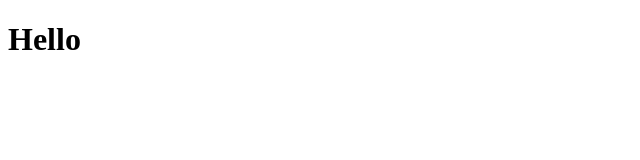
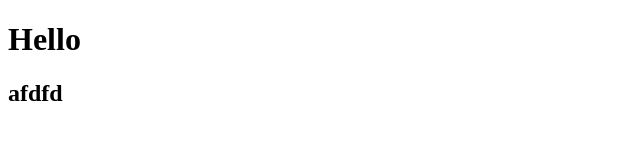
Before and after one commit to bygehbiu/JS-project, a plain HTML site: page index.html in a window 1280 px wide. Shown: the whole page, without its empty margins (0-640 px from the left). Drawn offline with Linux system fonts and the light colour scheme.

Commit message:
Добавил h2

```diff
--- a/index.html
+++ b/index.html
@@ -10,6 +10,7 @@
 
 <body>
     <h1>Hello</h1>
+    <h2>afdfd</h2>
     <!-- Git -->
     <!-- Для того чтобы гит начал следитить за файлами надо в терминале прописать команду git init -->
     <!-- Для того чтобы начать работать с гитом нужно его настроить, и ввести данные пользователя кто будет работать (имя и почту) git config --local user.name "Kostya" и config --local user.email bygehbiu@gmail.com (эта запись для локальной версии слежения) для глобального слежения надо локал поменять на глобал -->
```
